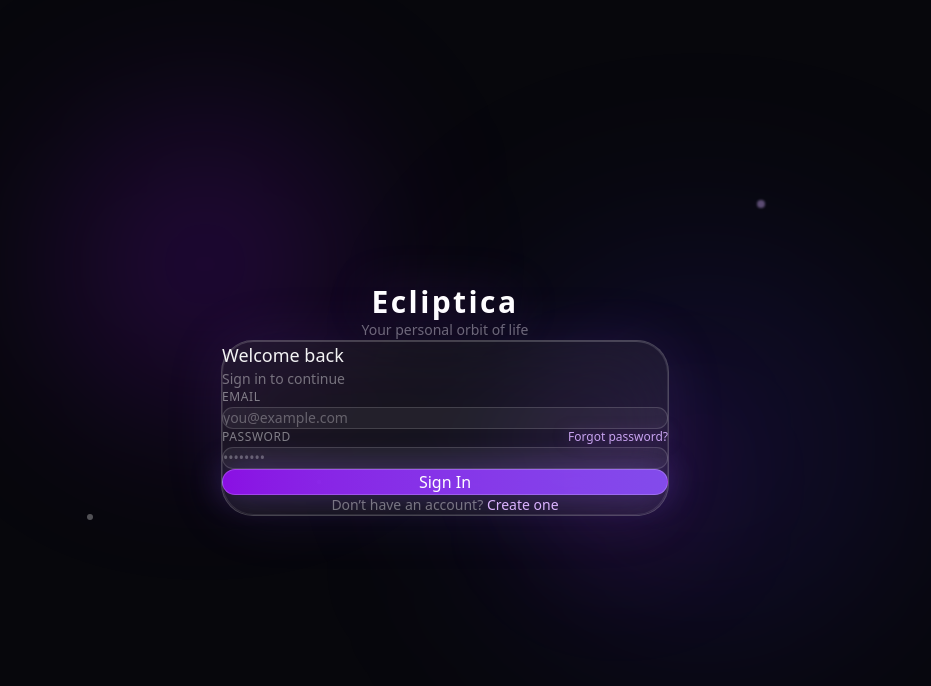
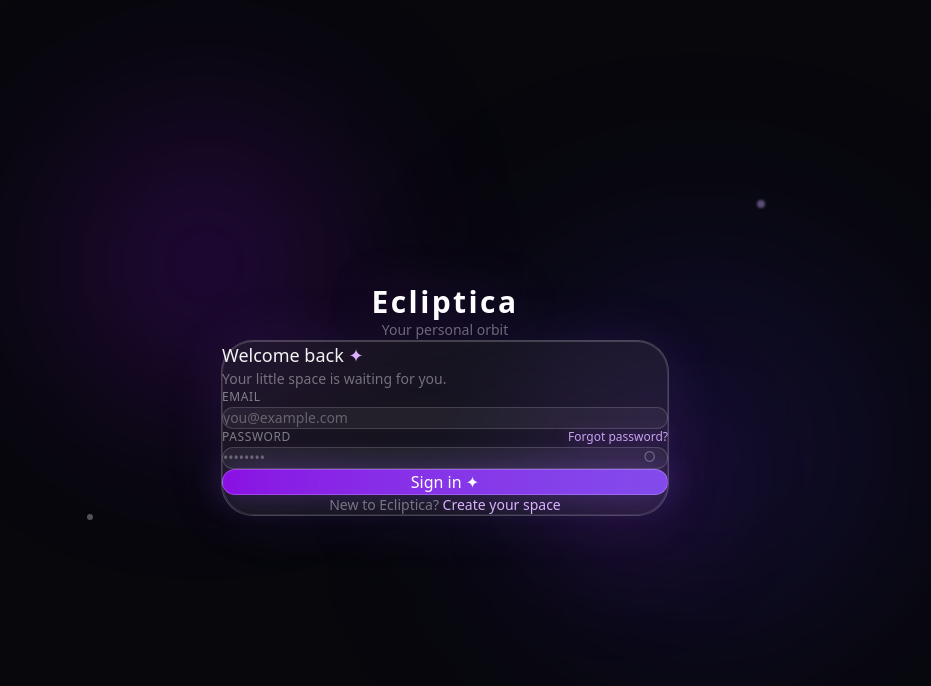
Before and after one commit to sneh777a/ecliptica, a React (Vite) app in the folder frontend/: page /login in a window 1280 px wide. Shown: the top 686 px of the page, without its empty margins (195-1126 px from the left). Built offline with nearby package versions, Linux system fonts and the light colour scheme.

Commit message:
Refine Ecliptica login experience

```diff
--- a/frontend/src/pages/Login.jsx
+++ b/frontend/src/pages/Login.jsx
@@ -9,6 +9,7 @@ export default function Login() {
   const [password, setPassword] = useState("");
   const [error, setError] = useState("");
   const [loading, setLoading] = useState(false);
+  const [showPassword, setShowPassword] = useState(false);
   const navigate = useNavigate();
 
   const handleSubmit = async (e) => {
@@ -50,7 +51,7 @@ export default function Login() {
           <h1 className="text-3xl font-semibold text-white tracking-[0.08em] drop-shadow-[0_0_24px_rgba(168,85,247,0.35)]">
             Ecliptica
           </h1>
-          <p className="text-white/40 mt-2 text-sm">Your personal orbit of life</p>
+          <p className="text-white/40 mt-2 text-sm">Your personal orbit</p>
         </div>
 
         {/* glass bubble card */}
@@ -65,8 +66,8 @@ export default function Login() {
           {/* inner highlight rim */}
           <div className="pointer-events-none absolute inset-0 rounded-[2rem] ring-1 ring-inset ring-white/10" />
 
-          <h2 className="text-lg font-medium text-white/95 mb-1 relative">Welcome back</h2>
-          <p className="text-sm text-white/40 mb-6 relative">Sign in to continue</p>
+          <h2 className="text-lg font-medium text-white/95 mb-1 relative">Welcome back <span className="text-purple-300">✦</span></h2>
+          <p className="text-sm text-white/40 mb-7 relative">Your little space is waiting for you.</p>
 
           {error && (
             <div className="mb-5 text-sm text-red-200/90 bg-red-500/10 border border-red-400/20 rounded-2xl px-4 py-3 relative">
@@ -102,15 +103,26 @@ export default function Login() {
                   Forgot password?
                 </Link>
               </div>
+              <div className="relative">
               <input
-                type="password"
+                type={showPassword ? "text" : "password"}
                 value={password}
                 onChange={(e) => setPassword(e.target.value)}
                 placeholder="••••••••"
                 className={inputClass}
                 required
                 autoComplete="current-password"
+                className={`${inputClass} pr-12`}
               />
+              <button
+                type="button"
+                onClick={() => setShowPassword((value) => !value)}
+                aria-label={showPassword ? "Hide password" : "Show password"}
+                className="absolute right-3 top-1/2 -translate-y-1/2 rounded-lg px-2 py-1 text-sm text-white/30 hover:text-white/70 transition"
+              >
+                {showPassword ? "◉" : "○"}
+              </button>
+              </div>
             </div>
 
             <button
@@ -127,17 +139,17 @@ export default function Login() {
                 transition-all duration-300
               "
             >
-              {loading ? "Signing in..." : "Sign In"}
+              {loading ? "Entering your orbit..." : "Sign in  ✦"}
             </button>
           </form>
 
           <p className="text-center text-white/40 text-sm mt-8 relative">
-            Don’t have an account?{" "}
+            New to Ecliptica?{" "}
             <Link
               to="/register"
               className="text-purple-300 hover:text-purple-200 font-medium transition"
             >
-              Create one
+              Create your space
             </Link>
           </p>
         </div>
```
